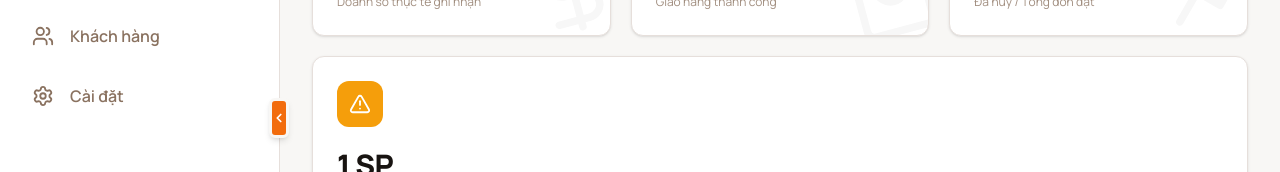
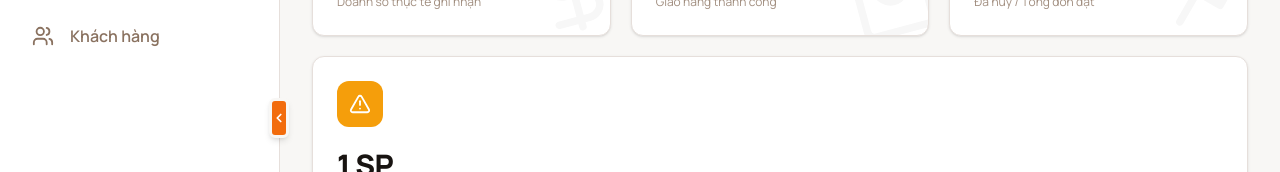
Before and after one commit to loc2605/OMS-Project-Admin-FE, a React (Vite) app: page / in a window 1280 px wide. Shown: the part 282-454 px from the top of the page. Built offline with nearby package versions, Linux system fonts and the light colour scheme; no server answers; sample sign-in values are in the browser's storage.

Commit message:
delete Setting

```diff
--- a/src/App.jsx
+++ b/src/App.jsx
@@ -34,7 +34,6 @@ function App() {
           <Route path="orders" element={<OrderList />} />
           <Route path="products" element={<ProductList />} />
           <Route path="users" element={<UserList />} />
-          <Route path="settings" element={<div style={{ padding: '2rem' }}>Settings Page (Coming Soon)</div>} />
         </Route>
 
         {/* Auth Routes */}
--- a/src/components/layout/Sidebar.jsx
+++ b/src/components/layout/Sidebar.jsx
@@ -5,7 +5,6 @@ import {
   LayoutDashboard,
   Users,
   ShoppingBag,
-  Settings,
   ChevronLeft,
   ChevronRight,
   Package,
@@ -21,7 +20,6 @@ const Sidebar = ({ isOpen, toggleSidebar, theme, toggleTheme }) => {
     { icon: ShoppingBag, label: 'Đơn hàng', path: '/orders' },
     { icon: Package, label: 'Sản phẩm', path: '/products' },
     { icon: Users, label: 'Khách hàng', path: '/users' },
-    { icon: Settings, label: 'Cài đặt', path: '/settings' },
   ];
 
   const handleLogout = () => {
```
